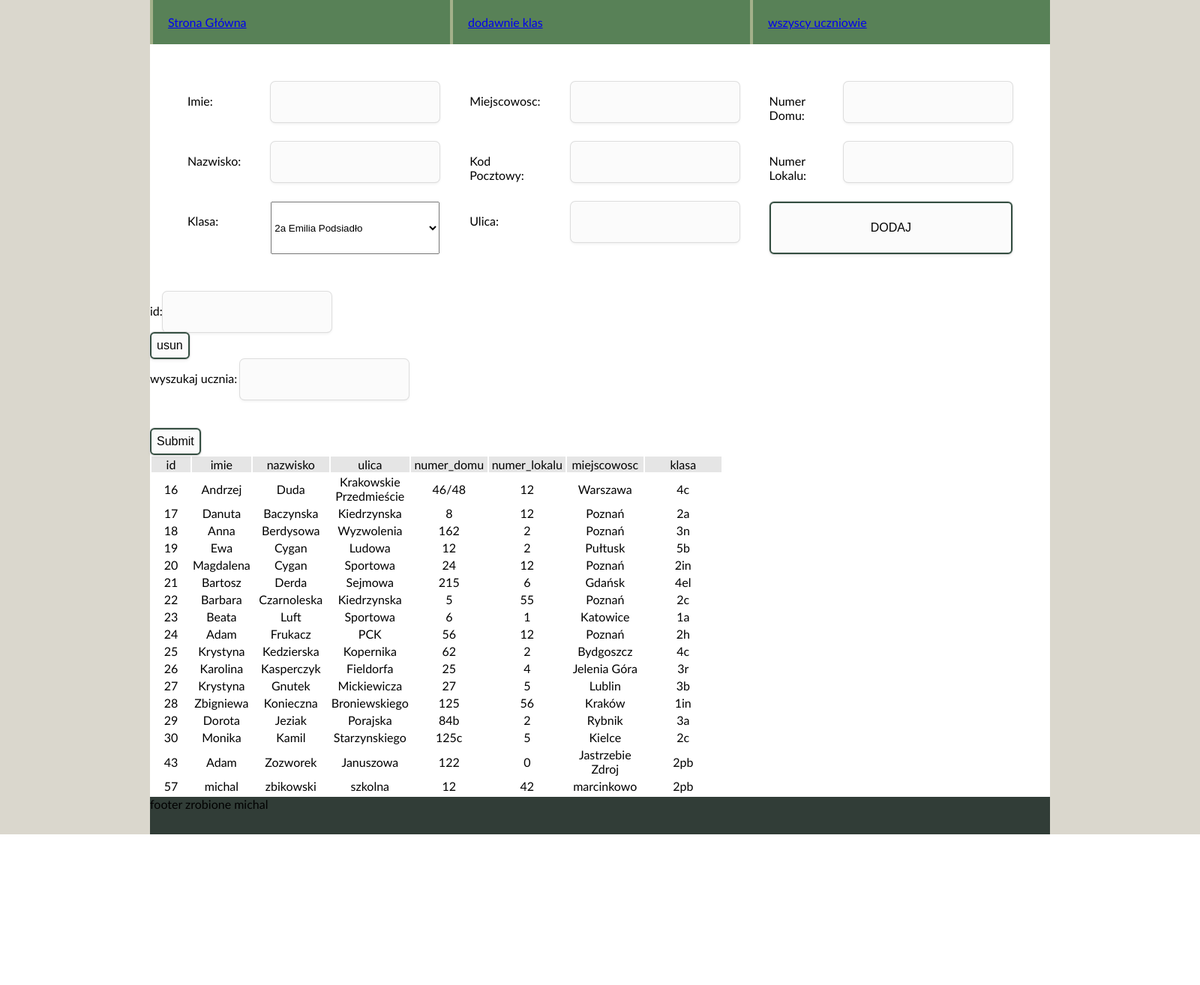
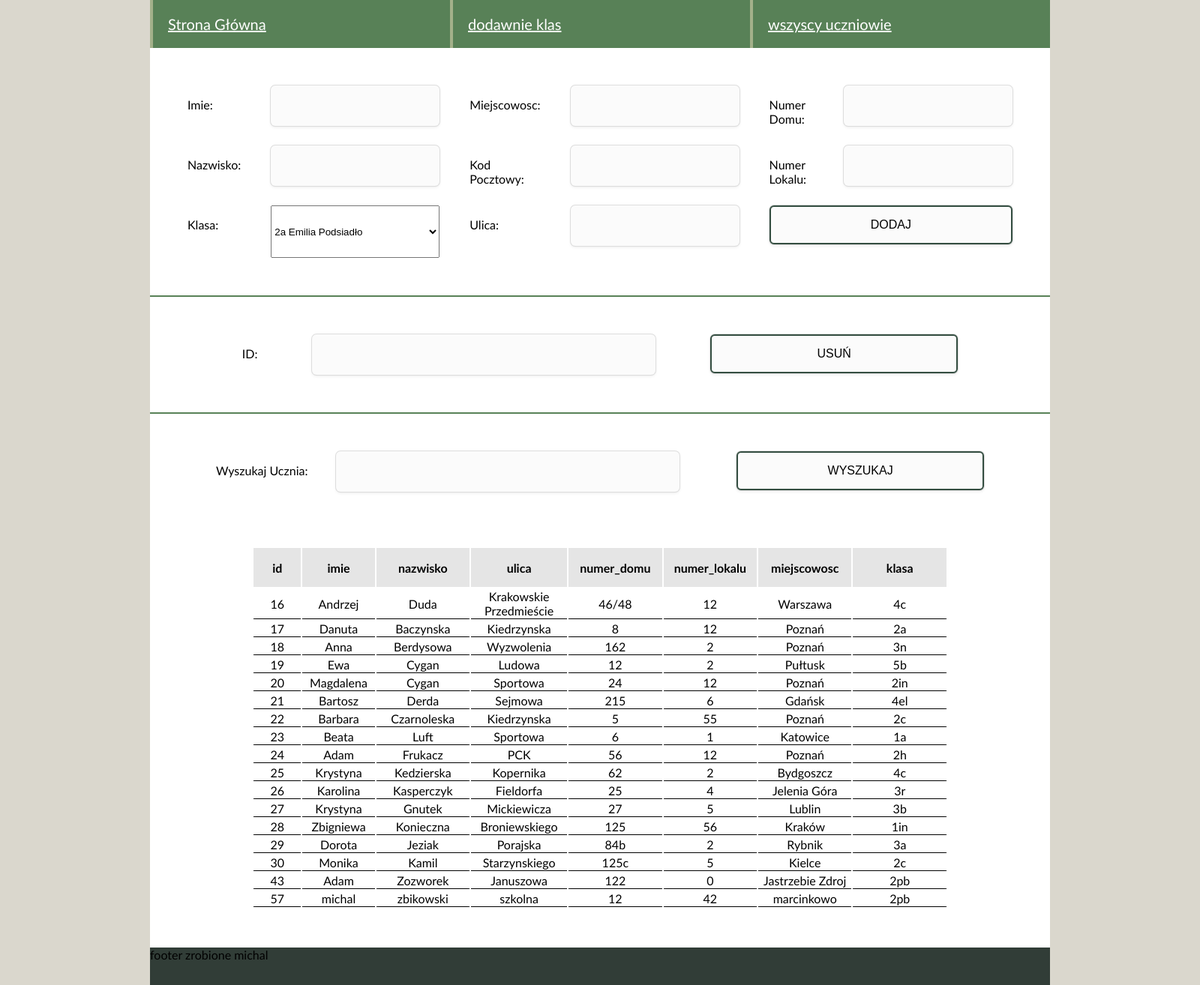
Before and after one commit to MichalZbikowski/CKZ, a PHP site: page /modyfikowanie.php in a window 1600 px wide. Shown: the part 150-1464 px from the top of the page at 75% size. Before the commit the page ends 1263 px from the top, so only its background shows below. Run offline with PHP 8.4, Linux system fonts and the light colour scheme; data comes from the database, SQL or seed files in the repository; data that the repository does not hold is empty.

Commit message:
caly_ckz 2024.02.27 9:08

```diff
--- a/2024.01.16/modyfikowanie.php
+++ b/2024.01.16/modyfikowanie.php
@@ -22,7 +22,7 @@
             <li><a href="wszyscy.php"> wszyscy uczniowie</a></li>
         </ul>
     <form type="text" method="POST" action = "insert.php">
-		<div id="inputAddUczen">
+		<div id="formAddUczen">
             <p class="inputlabels">Imie:</p> <input type="text" name= "imie">
             <p class="inputlabels">Miejscowosc: </p><input type="text" name= "miejscowosc">
 
@@ -34,6 +34,7 @@
             <p class="inputlabels">Numer Lokalu:</p> <input type="number" name= "numer_lokalu">
             <p class="inputlabels">Klasa:</p>  <select name="klasa" id="">
                     <?php
+                    error_reporting(0);
                         $host = 'localhost';
                         $login = 'root';
                         $password = '';
@@ -59,29 +60,32 @@
                     ?>
             </select>
             <p class="inputlabels">Ulica:</p> <input type="text" name= "ulica">
-            <input id="submitDodaj" type="submit"  name="submit"value="DODAJ">
+            <input id="submitDodajUcznia" type="submit"  name="submit"value="DODAJ">
         </div>
 
 </form>
 <form type="text" method="POST" action = "delete.php">
-<div id="inputDeleteUczen">
-        id:<input id="klasa_usuwanie" type="text" name= "id2"> <br>
-        <input id="submit" name="sumbit2"  type="submit" value="usun" > <br>
+<div id="formDeleteUczen">
+<p class="inputlabels">ID:</p><input id="inputUsuwanieUcznia" type="text" name= "id2">
+        <input id="submitUsunUcznia" name="sumbit2"  type="submit" value="USUŃ" >
         </form>
                     </div>
 <form type="text" method="POST">
-        wyszukaj ucznia: <input type="text" name="search_input"><br> <br> <br>
-        <input type="submit" id="submit" name="submit2">
+<div id="formSearchUczen">
+<p class="inputlabels">Wyszukaj Ucznia:</p> <input id="inputSearchUcznia" type="text" name="search_input"><br> <br> <br>
+        <input type="submit" id="submitSearchUcznia" name="submit2" value="WYSZUKAJ">
+</div>
 </form>
+<div id="tabelaDiv">
     <table>
-    <td width="50" align="center" bgcolor="e5e5e5">id</td>
-    <td width="50" align="center" bgcolor="e5e5e5">imie</td>
-    <td width="100" align="center" bgcolor="e5e5e5">nazwisko</td>
-    <td width="100" align="center" bgcolor="e5e5e5">ulica</td>
-    <td width="100" align="center" bgcolor="e5e5e5">numer_domu</td>
-    <td width="100" align="center" bgcolor="e5e5e5">numer_lokalu</td>
-    <td width="100" align="center" bgcolor="e5e5e5">miejscowosc</td>
-    <td width="100" align="center" bgcolor="e5e5e5">klasa</td><tr>
+    <th width="50" align="center" bgcolor="e5e5e5">id</th>
+    <th width="50" align="center" bgcolor="e5e5e5">imie</th>
+    <th width="100" align="center" bgcolor="e5e5e5">nazwisko</th>
+    <th width="100" align="center" bgcolor="e5e5e5">ulica</th>
+    <th width="100" align="center" bgcolor="e5e5e5">numer_domu</th>
+    <th width="100" align="center" bgcolor="e5e5e5">numer_lokalu</th>
+    <th width="100" align="center" bgcolor="e5e5e5">miejscowosc</th>
+    <th width="100" align="center" bgcolor="e5e5e5">klasa</th><tr>
     <?php
 
     $usuwaniepustych = "DELETE FROM uczniowie WHERE  imie='' or nazwisko='' ";
@@ -124,7 +128,7 @@
 ?>
 
 
-</tr></table>
+</tr></table></div>
     </main>
     <div id="rightBanner">
 
--- a/2024.01.16/style.css
+++ b/2024.01.16/style.css
@@ -99,11 +99,9 @@ input:focus{
     border-radius: 4px;
 }
 
-.inputlabels{
 
-}
 
-#inputAddUczen{
+#formAddUczen{
     padding: 50px;
     display: grid;
     grid-template: 1fr 1fr 1fr /  1fr 1fr 1fr 1fr 1fr 1fr;
@@ -111,7 +109,93 @@ input:focus{
     row-gap: 10px;
 }
 
-#submitDodaj{
+#submitDodajUcznia{
     grid-column: span 2;
-    height: 100%    ;
+    height: 52px;
 }
+
+#formDeleteUczen{
+    border-top: #588157 solid 2px;
+    padding: 50px;
+    display: flex;
+    justify-content: space-evenly;
+    flex-direction: ro;
+}
+
+#submitUsunUcznia{
+    width: 30%;
+    height: 52px;
+}
+
+#inputUsuwanieUcznia{
+    width: 40%;
+}
+
+#formSearchUczen{
+    border-top: #588157 solid 2px;
+    padding: 50px;
+    display: flex;
+    justify-content: space-evenly;
+    flex-direction: ro;
+}
+
+#inputSearchUcznia{
+    width: 40%;
+}
+
+
+
+#submitSearchUcznia{
+    width: 30%;
+    height: 52px;
+}
+
+#tabelaDiv{
+    display: flex;
+    justify-content: center;
+    padding: 20px;
+    padding-bottom: 50px;
+}
+
+#tabelaDiv>table{
+    width: 80%;
+}
+
+#tabelaDiv>table>tr{
+    height: 25px;
+}
+
+
+th{
+    height: 50px;
+}
+
+td{
+    border-bottom: 1px solid black;
+
+}
+
+#selectWyborKlasy{
+    width: 25%;
+    text-align: center;
+}
+
+#zapraszamy{
+    width: 100%;
+}
+
+#spacer{
+    font-size: 25px;
+    color: #344E41;
+}
+
+#spacerdiv{
+    padding: 10px;
+
+}
+
+
+main a{
+    font-size: 20px;
+    color:white;
+}
```
Also changed, not shown: 2024.01.16/dodawanie_klas.php (+7 -3 lines), 2024.01.16/main.php (+5 -4 lines), 2024.01.16/wszyscy.php (+14 -11 lines), 2024.01.16/zapraszamy.png (added).
